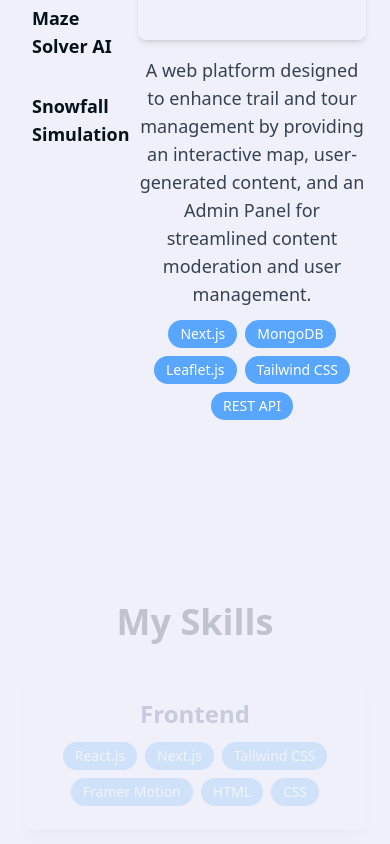
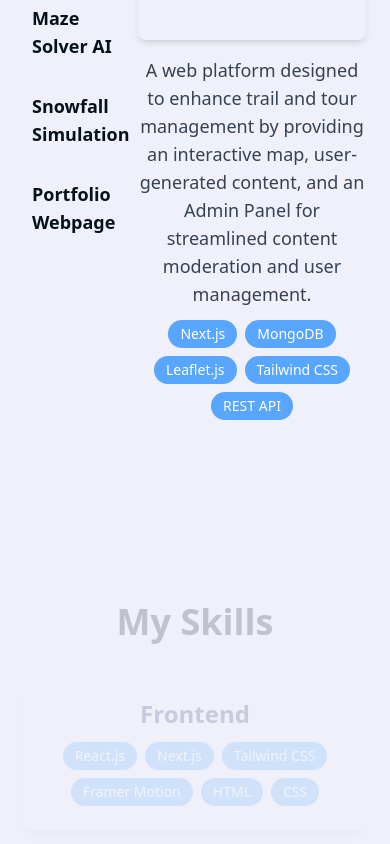
Before and after one commit to sapirtalk/portfolio-project, a React (Vite) app: page / in a window 390 px wide. Shown: the part 1982-2826 px from the top of the page. Built offline with nearby package versions, Linux system fonts and the light colour scheme; grey boxes are pictures that could not be loaded.

Commit message:
added portfolio to projects + navbar mobile changes

```diff
--- a/src/components/Navbar.jsx
+++ b/src/components/Navbar.jsx
@@ -1,4 +1,5 @@
 import { useState, useEffect } from "react";
+import { motion } from "framer-motion";
 
 export default function Navbar() {
   const [theme, setTheme] = useState("light");
@@ -99,10 +100,14 @@ export default function Navbar() {
         </button>
       </div>
 
-      {/* Mobile Menu */}
-      {menuOpen && (
-        <ul className="absolute top-16 left-0 w-full bg-white/50 dark:bg-black/80 flex flex-col items-center p-4 space-y-3 md:hidden">
-          {["hero", "about", "projects", "skills", "job-search", "contact"].map((section) => (
+      {/* Mobile Menu with Framer Motion Animation */}
+      <motion.ul
+        initial={{ opacity: 0, y: -10 }}
+        animate={{ opacity: menuOpen ? 1 : 0, y: menuOpen ? 0 : -10 }}
+        transition={{ duration: 0.3, ease: "easeInOut" }}
+        className={`absolute top-16 left-0 w-full bg-white/50 dark:bg-black/80 flex flex-col items-center p-4 space-y-3 md:hidden ${menuOpen ? "block" : "hidden"}`}
+      >
+        {["hero", "about", "projects", "skills", "job-search"].map((section) => (
           <li key={section}>
             <a
               href={`#${section}`}
@@ -116,8 +121,7 @@ export default function Navbar() {
             </a>
           </li>
         ))}
-        </ul>
-      )}
+      </motion.ul>
     </nav>
   );
 }
--- a/src/components/Projects.jsx
+++ b/src/components/Projects.jsx
@@ -26,6 +26,14 @@ const projects = [
     description:
       "An interactive snowfall simulation using Python and Pygame. Features dynamic snow accumulation, and an efficient data structure implementation to manage snowfall behavior.",
     tech: ["Python", "Pygame", "Data Structures & Algorithms"],
+  },
+  {
+    title: "Portfolio Webpage",
+    github: "https://github.com/sapirtalk/portfolio-project",
+    video: "/portfolio-project/demos/portfolio.mp4",
+    description:
+      "A responsive portfolio webpage built with React and Vite, showcasing my projects and skills. Including Particles.js for a dynamic background and Framer Motion for smooth animations.",
+    tech: ["React.js", "Vite", "Tailwind CSS", "Framer Motion", "Particles.js"],
   },
 ];
 
```
Also changed, not shown: 1 other file (tests, documents, lock files or other folders). Lines whose indentation alone changed are shown as unchanged.
